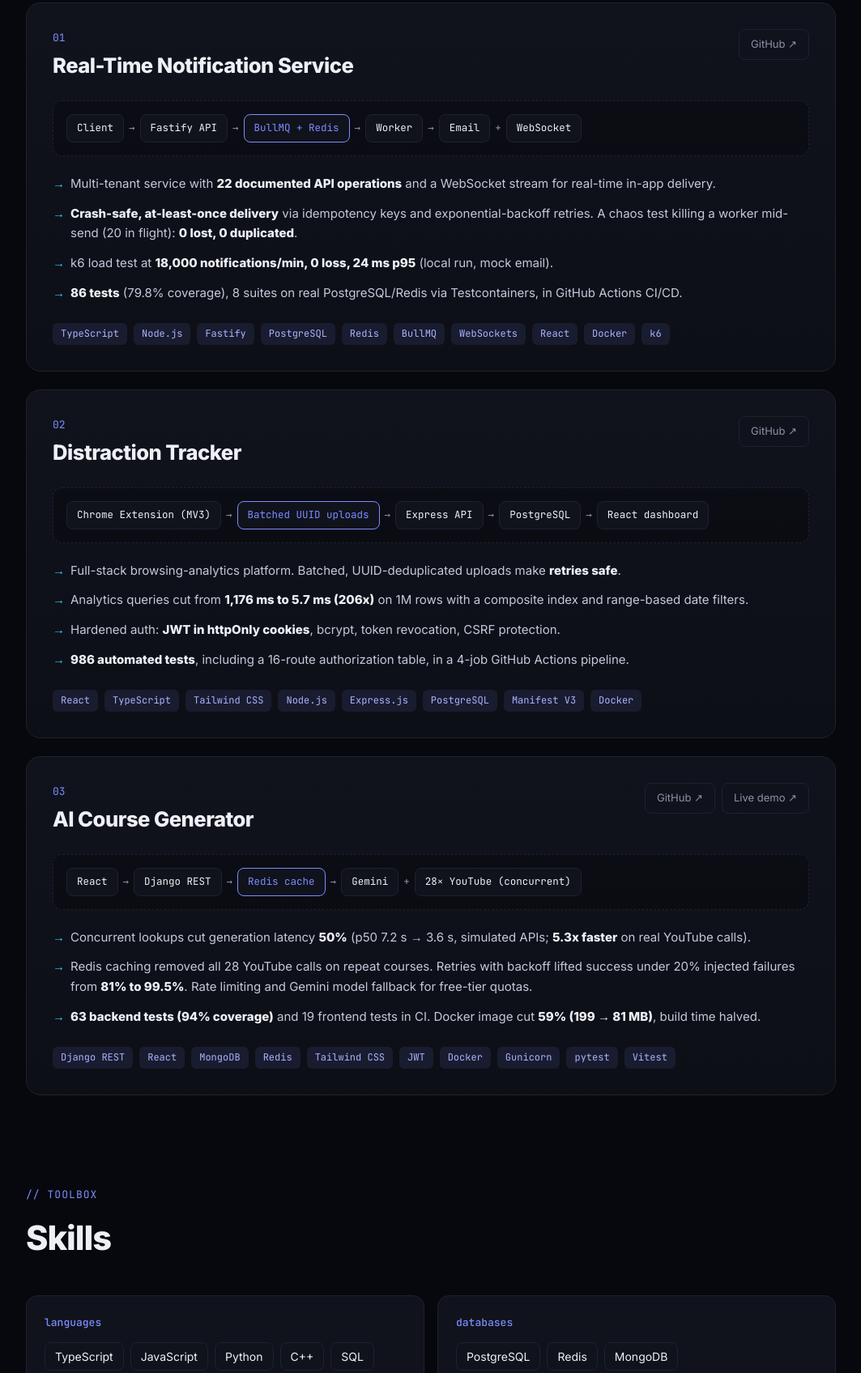
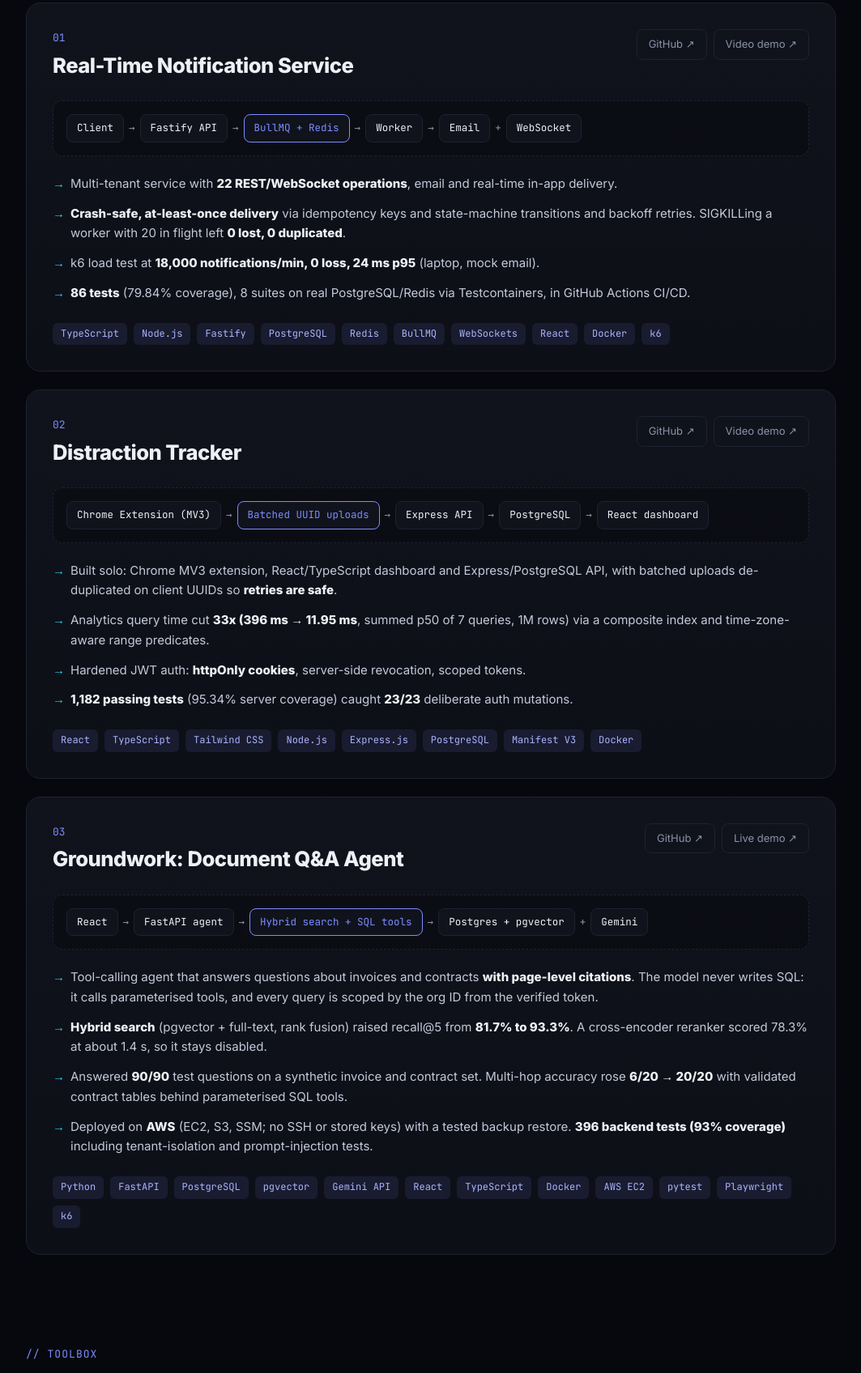
Before and after one commit to priyanshu-48/priyanshu-48.github.io, a plain HTML site: page index.html in a window 1280 px wide. Shown: the part 1053-2749 px from the top of the page at 81% size, without its empty margins (108-1171 px from the left). Drawn offline with Linux system fonts and the light colour scheme.

Commit message:
Update portfolio with latest resume

```diff
--- a/index.html
+++ b/index.html
@@ -26,7 +26,7 @@
 
 <main id="top" class="wrap">
 <header class="hero">
-  <span class="pill"><b></b> Graduating 2026 · Open to full-time roles</span>
+  <span class="pill"><b></b> Graduated 2026 · Immediate joiner</span>
   <h1>Hi, I'm <span>Priyanshu Singh.</span></h1>
   <div class="role" id="role" data-words='["Backend Engineer","Distributed Systems Tinkerer","Full-Stack Developer","Performance Obsessive"]'>Backend Engineer</div>
   <p class="lead">I build systems that stay correct under failure, then prove it with chaos tests, load tests and CI. Queues, real-time streams and APIs in TypeScript, Node.js and Python.</p>
@@ -38,8 +38,8 @@
   </div>
   <div class="metrics">
     <div class="m"><strong data-n="18000" data-suffix="/min">0</strong><span>notifications delivered, 0 lost, 24 ms p95</span></div>
-    <div class="m"><strong data-n="206" data-suffix="x">0</strong><span>faster queries on 1M rows (1,176 → 5.7 ms)</span></div>
-    <div class="m"><strong data-n="986" data-suffix="">0</strong><span>automated tests in one project's CI</span></div>
+    <div class="m"><strong data-n="33" data-suffix="x">0</strong><span>faster analytics queries on 1M rows (396 → 11.95 ms)</span></div>
+    <div class="m"><strong data-n="90" data-suffix="/90">0</strong><span>agent test questions answered, with citations</span></div>
     <div class="m"><strong data-n="1915" data-suffix="">0</strong><span>LeetCode rating, Knight, Top 4.26%</span></div>
   </div>
 </header>
@@ -51,14 +51,14 @@
   <article class="proj rv">
     <div class="proj-head">
       <div><div class="num">01</div><h3>Real-Time Notification Service</h3></div>
-      <div class="proj-links"><a href="https://github.com/priyanshu-48/notification-service">GitHub ↗</a></div>
+      <div class="proj-links"><a href="https://github.com/priyanshu-48/notification-service">GitHub ↗</a><a href="https://youtu.be/BiAGUoOxvhU">Video demo ↗</a></div>
     </div>
     <div class="flow"><span>Client</span><i>→</i><span>Fastify API</span><i>→</i><span class="hl">BullMQ + Redis</span><i>→</i><span>Worker</span><i>→</i><span>Email</span><i>+</i><span>WebSocket</span></div>
     <ul>
-      <li>Multi-tenant service with <b>22 documented API operations</b> and a WebSocket stream for real-time in-app delivery.</li>
-      <li><b>Crash-safe, at-least-once delivery</b> via idempotency keys and exponential-backoff retries. A chaos test killing a worker mid-send (20 in flight): <b>0 lost, 0 duplicated</b>.</li>
-      <li>k6 load test at <b>18,000 notifications/min, 0 loss, 24 ms p95</b> (local run, mock email).</li>
-      <li><b>86 tests</b> (79.8% coverage), 8 suites on real PostgreSQL/Redis via Testcontainers, in GitHub Actions CI/CD.</li>
+      <li>Multi-tenant service with <b>22 REST/WebSocket operations</b>, email and real-time in-app delivery.</li>
+      <li><b>Crash-safe, at-least-once delivery</b> via idempotency keys and state-machine transitions and backoff retries. SIGKILLing a worker with 20 in flight left <b>0 lost, 0 duplicated</b>.</li>
+      <li>k6 load test at <b>18,000 notifications/min, 0 loss, 24 ms p95</b> (laptop, mock email).</li>
+      <li><b>86 tests</b> (79.84% coverage), 8 suites on real PostgreSQL/Redis via Testcontainers, in GitHub Actions CI/CD.</li>
     </ul>
     <div class="tags"><span>TypeScript</span><span>Node.js</span><span>Fastify</span><span>PostgreSQL</span><span>Redis</span><span>BullMQ</span><span>WebSockets</span><span>React</span><span>Docker</span><span>k6</span></div>
   </article>
@@ -66,30 +66,31 @@
   <article class="proj rv">
     <div class="proj-head">
       <div><div class="num">02</div><h3>Distraction Tracker</h3></div>
-      <div class="proj-links"><a href="https://github.com/priyanshu-48/distraction-tracker">GitHub ↗</a></div>
+      <div class="proj-links"><a href="https://github.com/priyanshu-48/distraction-tracker">GitHub ↗</a><a href="https://youtu.be/BgcBFHq1x8s">Video demo ↗</a></div>
     </div>
     <div class="flow"><span>Chrome Extension (MV3)</span><i>→</i><span class="hl">Batched UUID uploads</span><i>→</i><span>Express API</span><i>→</i><span>PostgreSQL</span><i>→</i><span>React dashboard</span></div>
     <ul>
-      <li>Full-stack browsing-analytics platform. Batched, UUID-deduplicated uploads make <b>retries safe</b>.</li>
-      <li>Analytics queries cut from <b>1,176 ms to 5.7 ms (206x)</b> on 1M rows with a composite index and range-based date filters.</li>
-      <li>Hardened auth: <b>JWT in httpOnly cookies</b>, bcrypt, token revocation, CSRF protection.</li>
-      <li><b>986 automated tests</b>, including a 16-route authorization table, in a 4-job GitHub Actions pipeline.</li>
+      <li>Built solo: Chrome MV3 extension, React/TypeScript dashboard and Express/PostgreSQL API, with batched uploads de-duplicated on client UUIDs so <b>retries are safe</b>.</li>
+      <li>Analytics query time cut <b>33x (396 ms → 11.95 ms</b>, summed p50 of 7 queries, 1M rows) via a composite index and time-zone-aware range predicates.</li>
+      <li>Hardened JWT auth: <b>httpOnly cookies</b>, server-side revocation, scoped tokens.</li>
+      <li><b>1,182 passing tests</b> (95.34% server coverage) caught <b>23/23</b> deliberate auth mutations.</li>
     </ul>
     <div class="tags"><span>React</span><span>TypeScript</span><span>Tailwind CSS</span><span>Node.js</span><span>Express.js</span><span>PostgreSQL</span><span>Manifest V3</span><span>Docker</span></div>
   </article>
 
   <article class="proj rv">
     <div class="proj-head">
-      <div><div class="num">03</div><h3>AI Course Generator</h3></div>
-      <div class="proj-links"><a href="https://github.com/priyanshu-48/ai-course-generator">GitHub ↗</a><a href="https://ai-course-generator-wine.vercel.app">Live demo ↗</a></div>
+      <div><div class="num">03</div><h3>Groundwork: Document Q&amp;A Agent</h3></div>
+      <div class="proj-links"><a href="https://github.com/priyanshu-48/groundwork">GitHub ↗</a><a href="https://16-178-109-242.sslip.io">Live demo ↗</a></div>
     </div>
-    <div class="flow"><span>React</span><i>→</i><span>Django REST</span><i>→</i><span class="hl">Redis cache</span><i>→</i><span>Gemini</span><i>+</i><span>28× YouTube (concurrent)</span></div>
+    <div class="flow"><span>React</span><i>→</i><span>FastAPI agent</span><i>→</i><span class="hl">Hybrid search + SQL tools</span><i>→</i><span>Postgres + pgvector</span><i>+</i><span>Gemini</span></div>
     <ul>
-      <li>Concurrent lookups cut generation latency <b>50%</b> (p50 7.2 s → 3.6 s, simulated APIs; <b>5.3x faster</b> on real YouTube calls).</li>
-      <li>Redis caching removed all 28 YouTube calls on repeat courses. Retries with backoff lifted success under 20% injected failures from <b>81% to 99.5%</b>. Rate limiting and Gemini model fallback for free-tier quotas.</li>
-      <li><b>63 backend tests (94% coverage)</b> and 19 frontend tests in CI. Docker image cut <b>59% (199 → 81 MB)</b>, build time halved.</li>
+      <li>Tool-calling agent that answers questions about invoices and contracts <b>with page-level citations</b>. The model never writes SQL: it calls parameterised tools, and every query is scoped by the org ID from the verified token.</li>
+      <li><b>Hybrid search</b> (pgvector + full-text, rank fusion) raised recall@5 from <b>81.7% to 93.3%</b>. A cross-encoder reranker scored 78.3% at about 1.4 s, so it stays disabled.</li>
+      <li>Answered <b>90/90</b> test questions on a synthetic invoice and contract set. Multi-hop accuracy rose <b>6/20 → 20/20</b> with validated contract tables behind parameterised SQL tools.</li>
+      <li>Deployed on <b>AWS</b> (EC2, S3, SSM; no SSH or stored keys) with a tested backup restore. <b>396 backend tests (93% coverage)</b> including tenant-isolation and prompt-injection tests.</li>
     </ul>
-    <div class="tags"><span>Django REST</span><span>React</span><span>MongoDB</span><span>Redis</span><span>Tailwind CSS</span><span>JWT</span><span>Docker</span><span>Gunicorn</span><span>pytest</span><span>Vitest</span></div>
+    <div class="tags"><span>Python</span><span>FastAPI</span><span>PostgreSQL</span><span>pgvector</span><span>Gemini API</span><span>React</span><span>TypeScript</span><span>Docker</span><span>AWS EC2</span><span>pytest</span><span>Playwright</span><span>k6</span></div>
   </article>
 </section>
 
@@ -97,11 +98,12 @@
   <div class="eyebrow">// toolbox</div>
   <h2>Skills</h2>
   <div class="skills rv">
-    <div class="sk"><h4>languages</h4><div><span>TypeScript</span><span>JavaScript</span><span>Python</span><span>C++</span><span>SQL</span><span>Bash</span></div></div>
-    <div class="sk"><h4>databases</h4><div><span>PostgreSQL</span><span>Redis</span><span>MongoDB</span></div></div>
-    <div class="sk"><h4>frameworks &amp; libraries</h4><div><span>Node.js</span><span>Express.js</span><span>Fastify</span><span>React.js</span><span>Django</span><span>Tailwind CSS</span><span>BullMQ</span><span>Drizzle ORM</span></div></div>
-    <div class="sk"><h4>tools, cloud &amp; devops</h4><div><span>Docker</span><span>Docker Compose</span><span>Git</span><span>GitHub Actions</span><span>Render</span><span>Vercel</span><span>Postman</span><span>Vitest</span><span>Testcontainers</span><span>k6</span><span>Claude Code</span></div></div>
-    <div class="sk wide"><h4>concepts</h4><div><span>Data Structures &amp; Algorithms</span><span>OOP</span><span>REST APIs</span><span>WebSockets</span><span>JWT Authentication</span><span>Event-Driven Architecture</span><span>Message Queues</span><span>Unit &amp; Integration Testing</span><span>Cloud Deployment</span></div></div>
+    <div class="sk"><h4>languages</h4><div><span>TypeScript</span><span>JavaScript</span><span>Python</span><span>SQL</span><span>C++</span><span>Bash</span></div></div>
+    <div class="sk"><h4>databases</h4><div><span>PostgreSQL</span><span>pgvector</span><span>Redis</span><span>MongoDB</span></div></div>
+    <div class="sk"><h4>backend &amp; frontend</h4><div><span>Node.js</span><span>Express.js</span><span>Fastify</span><span>FastAPI</span><span>React.js</span><span>Tailwind CSS</span><span>BullMQ</span><span>SQLAlchemy</span></div></div>
+    <div class="sk"><h4>ai &amp; llms</h4><div><span>Tool-Calling Agents</span><span>RAG</span><span>Embeddings</span><span>Hybrid Search</span><span>LLM Evaluation</span><span>Gemini API</span><span>Claude Code</span></div></div>
+    <div class="sk"><h4>cloud, devops &amp; testing</h4><div><span>AWS (EC2, S3)</span><span>Docker</span><span>GitHub Actions</span><span>pytest</span><span>Vitest</span><span>Testcontainers</span><span>Playwright</span><span>k6</span></div></div>
+    <div class="sk"><h4>concepts</h4><div><span>Idempotency</span><span>At-Least-Once Delivery</span><span>Event-Driven Architecture</span><span>WebSockets</span><span>Multi-Tenancy</span><span>DSA</span></div></div>
   </div>
 </section>
 
@@ -122,7 +124,6 @@
     <div class="a"><b>1915</b><p>LeetCode Knight badge, contest rating 1915, <strong>Top 4.26%</strong>.</p></div>
     <div class="a"><b>#193</b><p>Rank in LeetCode Biweekly Contest 171, and <strong>#465</strong> in Biweekly Contest 167.</p></div>
     <div class="a"><b>650+</b><p>DSA problems solved across LeetCode, GeeksforGeeks and other platforms.</p></div>
-    <div class="a"><b>OCI</b><p>Oracle Cloud Infrastructure 2025 <strong>Certified Foundations Associate</strong>.</p></div>
   </div>
 </section>
 
@@ -130,7 +131,7 @@
   <div class="cta rv">
     <div class="eyebrow">// let's talk</div>
     <h2>Looking for a backend engineer?</h2>
-    <p>I graduate in 2026 and I'm open to full-time roles. The fastest way to reach me is email.</p>
+    <p>I graduated in 2026 and I'm an immediate joiner, open to full-time roles. The fastest way to reach me is email.</p>
     <div class="btns">
       <a class="btn primary" href="mailto:priyanshus204@gmail.com">priyanshus204@gmail.com</a>
       <a class="btn" href="resume.pdf" download>Resume PDF</a>
@@ -156,8 +157,8 @@ document.querySelectorAll('section[id]').forEach(s => so.observe(s));
 // metric count-up
 document.querySelectorAll('[data-n]').forEach(el => {
   const n = +el.dataset.n, sfx = el.dataset.suffix, t0 = performance.now();
-  const tick = t => { const p = Math.min((t - t0) / 1400, 1); el.textContent = Math.round(n * (1 - Math.pow(1 - p, 3))).toLocaleString() + sfx; p < 1 && requestAnimationFrame(tick); };
-  matchMedia('(prefers-reduced-motion: reduce)').matches ? (el.textContent = n.toLocaleString() + sfx) : requestAnimationFrame(tick);
+  const tick = t => { const p = Math.min((t - t0) / 1400, 1); el.textContent = Math.round(n * (1 - Math.pow(1 - p, 3))).toLocaleString('en-US', { useGrouping: n >= 10000 }) + sfx; p < 1 && requestAnimationFrame(tick); };
+  matchMedia('(prefers-reduced-motion: reduce)').matches ? (el.textContent = n.toLocaleString('en-US', { useGrouping: n >= 10000 }) + sfx) : requestAnimationFrame(tick);
 });
 
 // typing role
--- a/style.css
+++ b/style.css
@@ -101,6 +101,7 @@ h2 { font-size: clamp(1.8rem, 4vw, 2.6rem); letter-spacing: -.025em; margin: 8px
 .ach { display: grid; grid-template-columns: repeat(2, 1fr); gap: 16px; }
 .a { padding: 22px; border: 1px solid var(--line); border-radius: 14px; background: var(--card); display: flex; gap: 16px; align-items: flex-start; }
 .a b { font-size: 1.8rem; line-height: 1; background: var(--grad); -webkit-background-clip: text; background-clip: text; color: transparent; font-family: var(--mono); min-width: 74px; }
+.a:last-child:nth-child(odd) { grid-column: 1 / -1; }
 .a p { color: #c4c9da; font-size: 15px; }
 
 /* contact */
```
Also changed, not shown: 1 other file.
